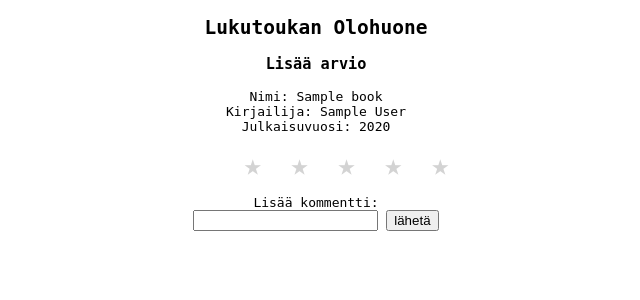
After one commit to sakorh/LukutoukanOlohuone, a Flask app: template templates/add_review.html in a window 1280 px wide. The commit adds this page. Shown: the top 300 px of the page, without its empty margins (324-964 px from the left). Run offline with Flask 3, Linux system fonts and the light colour scheme; the template is opened without the code that fills it: most values are stand-ins (such as "Sample title", 1, 10 or a date in 2020).

Commit message:
changes to layout

```diff
--- /dev/null
+++ b/static/main.css
@@ -0,0 +1,22 @@
+body {
+    margin: auto;
+    font-family: monospace;
+    text-align: center;
+}
+
+.star-rating > input {
+    visibility: hidden;
+}
+
+.star-rating > label {
+	color: lightgrey;
+    font-size: 30px;
+}
+
+.star-rating > label:before {
+	content: "★";
+}
+
+.star-rating > input[type="radio"]:checked ~ label {
+	color: gold;
+}
--- a/templates/add_book.html
+++ b/templates/add_book.html
@@ -1,3 +1,5 @@
+{% extends "layout.html" %}
+{% block content %}
 <h2>Lisää kirja</h2>
 {% if session.user_role == 2 %}
 <form action="/add_book" method="POST">
@@ -11,3 +13,4 @@
 </form>
 {% endif %}
 <p>Takaisin <a href="/">etusivulle</a></p>
+{% endblock %}
--- a/templates/error.html
+++ b/templates/error.html
@@ -1,3 +1,4 @@
+{% extends "layout.html" %}
 {% block content %}
 Virhe: {{ message }}
 <a href="/">Yritä uudelleen</a>
--- a/templates/index.html
+++ b/templates/index.html
@@ -1,5 +1,7 @@
+{% extends "layout.html" %}
+{% block content %}
 {% if session.user_id %}
-<p>Olet kirjautunut nimellä {{ session.username }}
+<p>Olet kirjautunut nimellä {{ session.username }} <br>
 <a href="/logout">Kirjaudu ulos</a>
 <a href="/my">Oma hylly</a>
 {% if session.user_role == 2 %}
@@ -33,3 +35,4 @@
 {% else %}
 <a href="/login">Kirjaudu sisään</a>
 {% endif %}
+{% endblock %}
--- /dev/null
+++ b/templates/layout.html
@@ -0,0 +1,5 @@
+<!DOCTYPE html>
+<link rel="stylesheet" href="/static/main.css">
+<title>Lukutoukan Olohuone {% block title %}{% endblock %}</title>
+<h2>Lukutoukan Olohuone</h2>
+{% block content %}{% endblock %}
--- a/templates/login.html
+++ b/templates/login.html
@@ -1,3 +1,5 @@
+{% extends "layout.html" %}
+{% block content %}
 <h2>Kirjaudu sisään</h2>
 
 <form action="/login" method="POST">
@@ -8,3 +10,4 @@
     <input type="submit" value="Kirjaudu">
 <p>Jos sinulla ei ole tunnusta, voit <a href="/register">rekisteröidä</a> sellaisen</p>
 </form>
+{% endblock %}
--- a/templates/register.html
+++ b/templates/register.html
@@ -1,3 +1,5 @@
+{% extends "layout.html" %}
+{% block content %}
 <p>Luo uusi tunnus:</p>
 <form action="/register" method="POST">
     <p>Tunnus:<br>
@@ -6,3 +8,4 @@
     <input type="password" name="password" required minlength="8" maxlength="20"></p>
     <input type="submit" value="Rekisteröidy">
 </form>
+{% endblock %}
```
